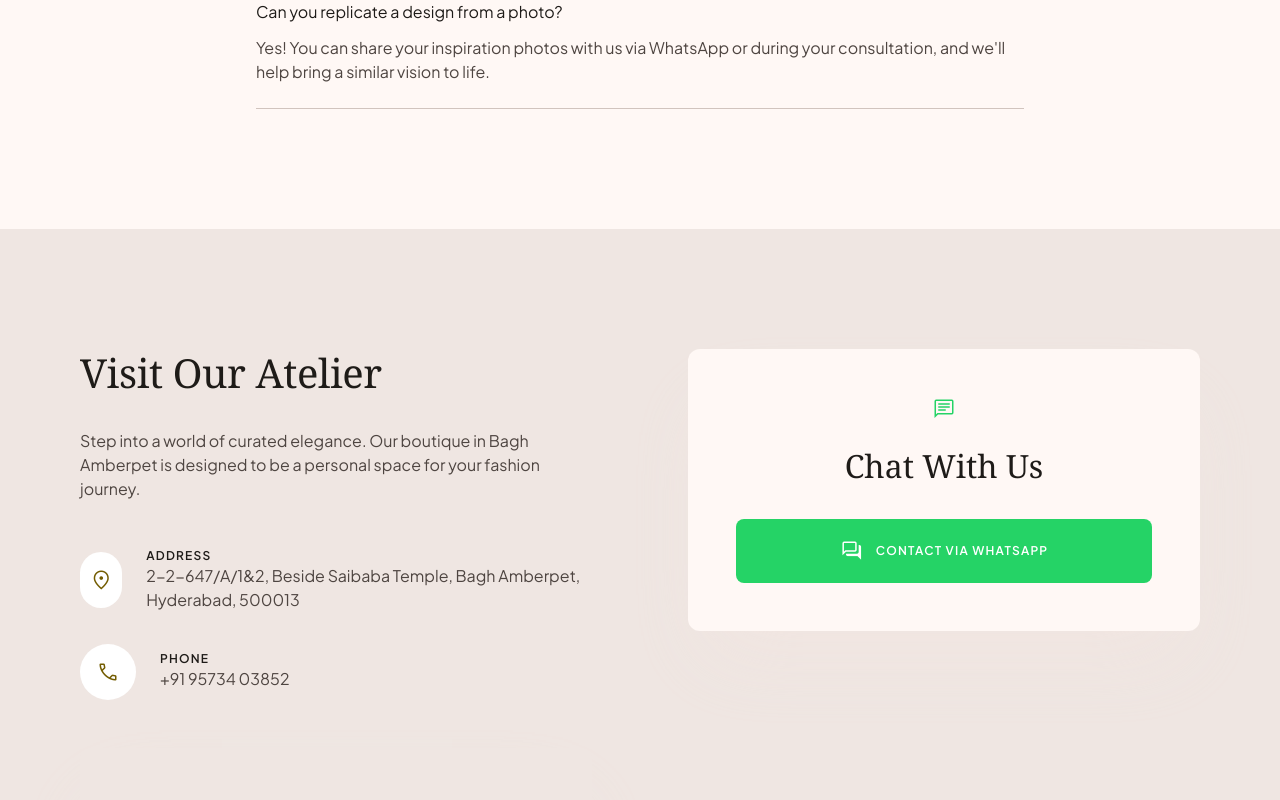
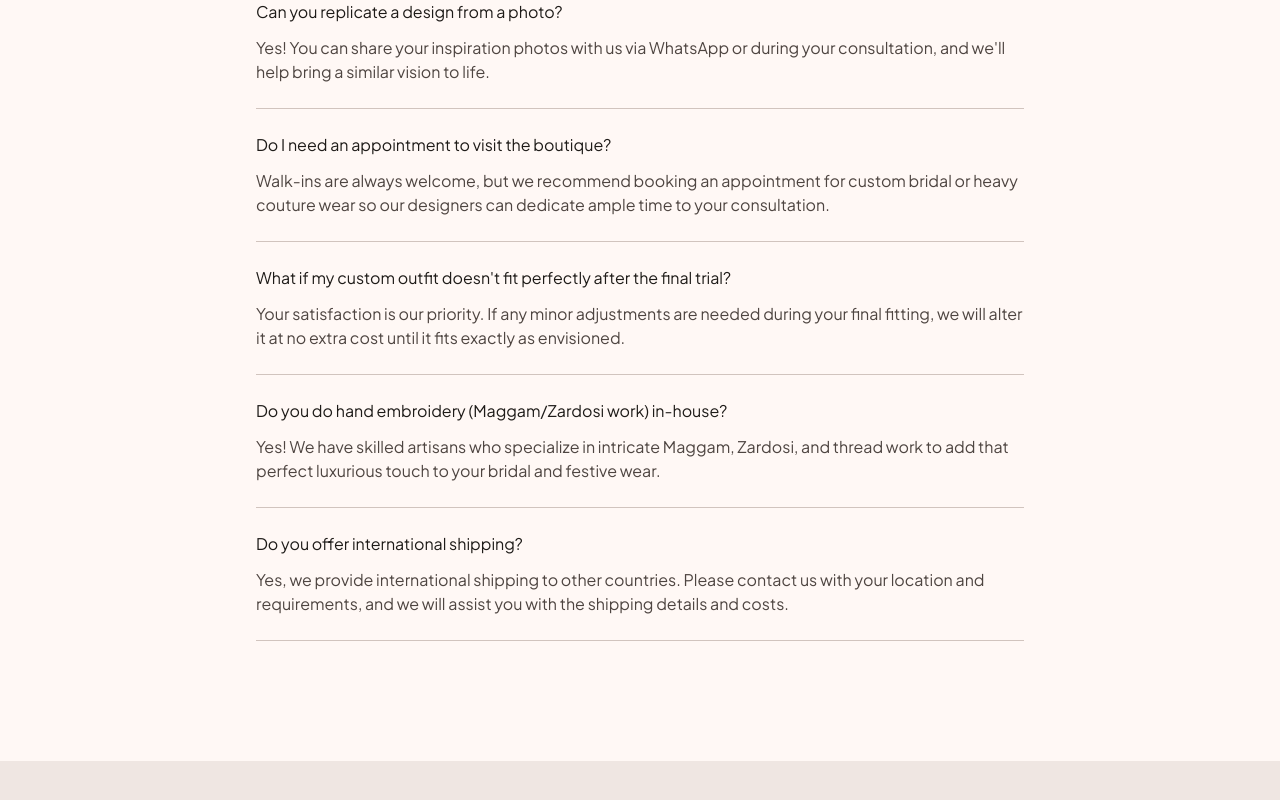
Before and after one commit to suvignan/FB, a React (Vite) app: page / in a window 1280 px wide. Shown: the part 6315-7115 px from the top of the page. Built offline with nearby package versions, Linux system fonts and the light colour scheme; grey boxes are pictures that could not be loaded.

Commit message:
Adding FAq section

```diff
--- a/src/App.jsx
+++ b/src/App.jsx
@@ -359,6 +359,22 @@ function Home() {
               <h4 className="font-headline-sm text-on-surface mb-3">Can you replicate a design from a photo?</h4>
               <p className="text-on-surface-variant">Yes! You can share your inspiration photos with us via WhatsApp or during your consultation, and we'll help bring a similar vision to life.</p>
             </div>
+            <div className="border-b border-outline-variant pb-6">
+              <h4 className="font-headline-sm text-on-surface mb-3">Do I need an appointment to visit the boutique?</h4>
+              <p className="text-on-surface-variant">Walk-ins are always welcome, but we recommend booking an appointment for custom bridal or heavy couture wear so our designers can dedicate ample time to your consultation.</p>
+            </div>
+            <div className="border-b border-outline-variant pb-6">
+              <h4 className="font-headline-sm text-on-surface mb-3">What if my custom outfit doesn't fit perfectly after the final trial?</h4>
+              <p className="text-on-surface-variant">Your satisfaction is our priority. If any minor adjustments are needed during your final fitting, we will alter it at no extra cost until it fits exactly as envisioned.</p>
+            </div>
+            <div className="border-b border-outline-variant pb-6">
+              <h4 className="font-headline-sm text-on-surface mb-3">Do you do hand embroidery (Maggam/Zardosi work) in-house?</h4>
+              <p className="text-on-surface-variant">Yes! We have skilled artisans who specialize in intricate Maggam, Zardosi, and thread work to add that perfect luxurious touch to your bridal and festive wear.</p>
+            </div>
+            <div className="border-b border-outline-variant pb-6">
+              <h4 className="font-headline-sm text-on-surface mb-3">Do you offer international shipping?</h4>
+              <p className="text-on-surface-variant">Yes, we provide international shipping to other countries. Please contact us with your location and requirements, and we will assist you with the shipping details and costs.</p>
+            </div>
           </div>
         </section>
 
```
